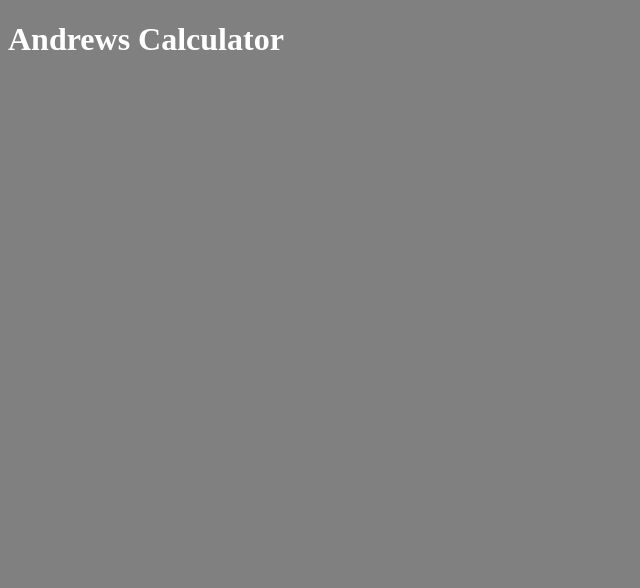
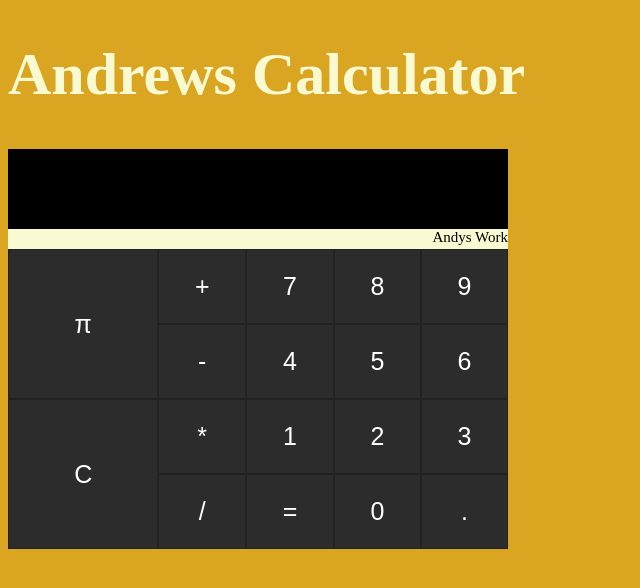
Before and after one commit to elixier01/Calculator, a plain HTML site: page index.html in a window 1280 px wide. Shown: the whole page, without its empty margins (0-640 px from the left). Drawn offline with Linux system fonts and the light colour scheme.

Commit message:
created the frontend of my calculator

```diff
--- a/index.html
+++ b/index.html
@@ -11,5 +11,29 @@
     <h1>Andrews Calculator
     </h1>
     <script src="main.js"></script>
+    <div id="calculator__body">
+        <div id="calculator__screen"></div>
+        <div id="calculator__branding">Andys Work</div>
+        <div class="container">
+            <button class="calculator__buttons" id="button__pi">π</button>
+            <button class="calculator__buttons" id="button__clear">C</button>
+            <button class="calculator__buttons" id="button__add">+</button>
+            <button class="calculator__buttons" id="button__subtract">-</button>
+            <button class="calculator__buttons" id="button__multiply">*</button>
+            <button class="calculator__buttons" id="button__divide">/</button>
+            <button class="calculator__buttons" id="button__decimal">.</button>
+            <button class="calculator__buttons" id="button__one">1</button>
+            <button class="calculator__buttons" id="button__two">2</button>
+            <button class="calculator__buttons" id="button__three">3</button>
+            <button class="calculator__buttons" id="button__four">4</button>
+            <button class="calculator__buttons" id="button__five">5</button>
+            <button class="calculator__buttons" id="button__six">6</button>
+            <button class="calculator__buttons" id="button__seven">7</button>
+            <button class="calculator__buttons" id="button__eight">8</button>
+            <button class="calculator__buttons" id="button__nine">9</button>
+            <button class="calculator__buttons" id="button__zero">0</button>
+            <button class="calculator__buttons" id="button__equals">=</button>
+        </div>
+    </div>
 </body>
 </html>
--- a/main.css
+++ b/main.css
@@ -1,4 +1,179 @@
 body {
-    background-color: gray;
-    color:white;
+    background-color: goldenrod;
+    color: lightgoldenrodyellow;
+    font-size: 30px;
 }
+
+#calculator__body {
+    width: 500px;
+    height: 400px;
+    background-color:rgb(46, 46, 46);
+    border-radius: 3%;
+}
+
+#calculator__screen {
+    display: block;
+    align-content: center;
+    width: 100%;
+    height: 20%;
+    background-color: black;
+    margin-top: 5%;
+}
+
+#calculator__branding {
+    width: 100%;
+    height: 5%;
+    background-color: lightgoldenrodyellow;
+    font-size: 15px;
+    color: black;
+    text-align: right;
+}
+
+
+.container {
+    display: grid;
+    width: 100%;
+    height: 75%;
+    grid-template-columns: 6 1fr;
+    grid-template-rows: 4 1fr;
+}
+
+.calculator__buttons {
+    background-color: rgb(44, 44, 44);
+    border: 1px solid rgb(34, 34, 34);
+    color: white;
+    text-align: center;
+    font-size: 25px;;
+}
+
+#button__pi {
+    grid-column-start: 1;
+    grid-column-end: 3;
+    grid-row-start: 1;
+    grid-row-end: 3;
+}
+
+#button__clear {
+    grid-column-start: 1;
+    grid-column-end: 3;
+    grid-row-start: 3;
+    grid-row-end: 5;
+}
+
+#button__add {
+    grid-column-start: 3;
+    grid-column-end: 4;
+    grid-row-start: 1;
+    grid-row-end: 2;
+}
+
+#button__subtract {
+    grid-column-start: 3;
+    grid-column-end: 4;
+    grid-row-start: 2;
+    grid-row-end: 3;
+}
+
+#button__divide {
+    grid-column-start: 3;
+    grid-column-end: 4;
+    grid-row-start: 4;
+    grid-row-end: 5;
+}
+
+#button__multiply {
+    grid-column-start: 3;
+    grid-column-end: 4;
+    grid-row-start: 3;
+    grid-row-end: 4;
+}
+
+#button__equals {
+    grid-column-start: 4;
+    grid-column-end: 5;
+    grid-row-start: 4;
+    grid-row-end: 5;
+}
+
+#button__zero {
+    grid-column-start: 5;
+    grid-column-end: 6;
+    grid-row-start: 4;
+    grid-row-end: 5;
+}
+#button__one {
+    grid-column-start: 4;
+    grid-column-end: 5;
+    grid-row-start: 3;
+    grid-row-end: 4;
+}
+
+#button__two {
+    grid-column-start: 5;
+    grid-column-end: 6;
+    grid-row-start: 3;
+    grid-row-end: 4;
+}
+
+#button__three {
+    grid-column-start: 6;
+    grid-column-end: 7;
+    grid-row-start: 3;
+    grid-row-end: 4;
+}
+
+#button__four {
+    grid-column-start: 4;
+    grid-column-end: 5;
+    grid-row-start: 2;
+    grid-row-end: 3;
+}
+
+#button__five {
+    grid-column-start: 5;
+    grid-column-end: 6;
+    grid-row-start: 2;
+    grid-row-end: 3;
+}
+
+#button__six {
+    grid-column-start: 6;
+    grid-column-end: 7;
+    grid-row-start: 2;
+    grid-row-end: 3;
+}
+
+#button__seven {
+    grid-column-start: 4;
+    grid-column-end: 5;
+    grid-row-start: 1;
+    grid-row-end: 2;
+}
+
+#button__eight {
+    grid-column-start: 5;
+    grid-column-end: 6;
+    grid-row-start: 1;
+    grid-row-end: 2;
+}
+
+#button__nine {
+    grid-column-start: 6;
+    grid-column-end: 7;
+    grid-row-start: 1;
+    grid-row-end: 2;
+}
+
+#button__zero {
+    grid-column-start: 5;
+    grid-column-end: 6;
+    grid-row-start: 4;
+    grid-row-end: 5;
+}
+
+#button__decimal {
+    grid-column-start: 6;
+    grid-column-end: 7;
+    grid-row-start: 4;
+    grid-row-end: 5;
+}
```
